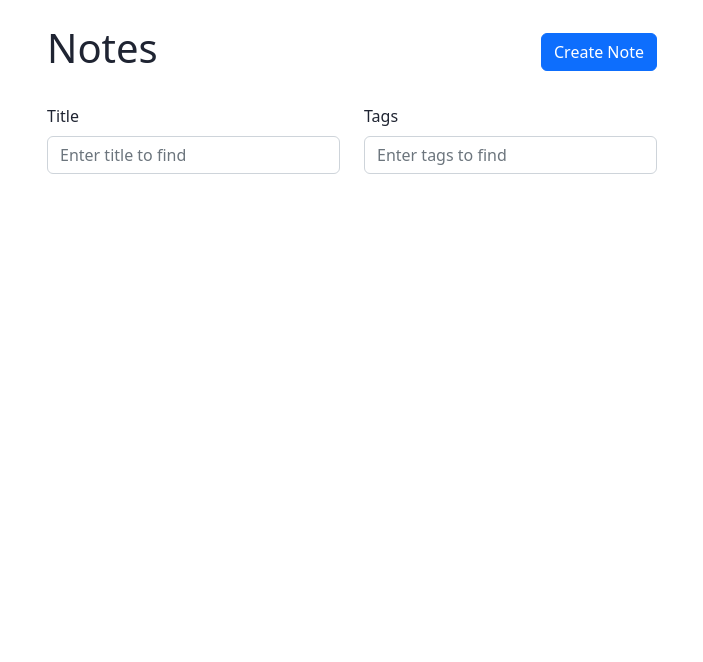
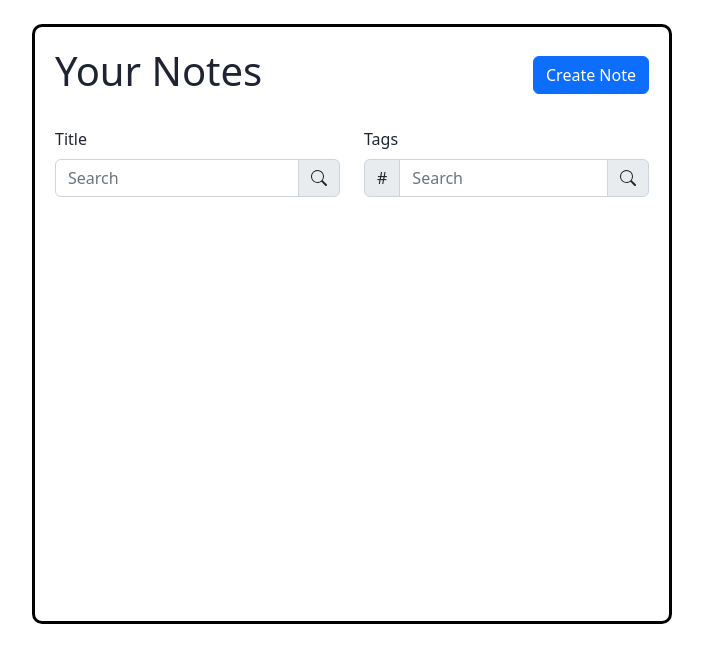
Before and after one commit to AndreewMelnik/TSNoteList, a React (Create React App) app: page / in a window 1280 px wide. Shown: the top 662 px of the page, without its empty margins (288-991 px from the left). Built offline with nearby package versions, Linux system fonts and the light colour scheme.

Commit message:
new styles added, tags "#" deleted

```diff
--- a/package.json
+++ b/package.json
@@ -13,9 +13,11 @@
     "@types/react-dom": "^18.0.9",
     "@types/react-redux": "^7.1.24",
     "bootstrap": "^5.2.3",
+    "bootstrap-icons": "^1.10.2",
     "react": "^18.2.0",
     "react-bootstrap": "^2.7.0",
     "react-dom": "^18.2.0",
+    "react-icons": "^4.7.1",
     "react-redux": "^8.0.5",
     "react-router-dom": "^6.4.4",
     "react-scripts": "5.0.1",
--- a/src/components/MainPage.tsx
+++ b/src/components/MainPage.tsx
@@ -1,10 +1,8 @@
-import { useSelector } from "react-redux";
-import { RootState } from "../store/store";
 import { NoteFilter } from "./NoteFilter";
 import { NotesList } from "./NotesList";
 
 export const Main: React.FC = () => {
-    const notes = useSelector((state: RootState) => state.notesReducer.notes);
+    // const notes = useSelector((state: RootState) => state.notesReducer.notes);
 
     // useEffect(() => {
     //   const savedNotes: NoteData[] = JSON.parse(
--- a/src/components/NoteFilter.tsx
+++ b/src/components/NoteFilter.tsx
@@ -1,10 +1,11 @@
-import { Button, Col, Form, FormControl, FormLabel, Modal, Row, } from "react-bootstrap";
+import { Button, Col, Form, FormControl, FormLabel, InputGroup, Modal, Row, } from "react-bootstrap";
 import { useState } from "react";
 import { useDispatch, useSelector } from "react-redux";
 import { setSearchQuery, setTags } from "../store/filterSlice";
 import { NoteForm } from "./NoteForm";
 import { extractTags } from "../store/util";
 import { RootState } from "../store/store";
+import { BsSearch } from "react-icons/bs";
 
 export const NoteFilter = () => {
     const [show, setShow] = useState(false);
@@ -15,11 +16,12 @@ export const NoteFilter = () => {
     const tags = useSelector(
         (state: RootState) => state.filtersReducer.tags
     );
+
     return (
         <>
             <Row className="align-items-center mb-4">
                 <Col>
-                    <h1>Notes</h1>
+                    <h1>Your Notes</h1>
                 </Col>
                 <Col xs="auto">
                     <Button variant="primary" onClick={handleShow}>
@@ -33,24 +35,37 @@ export const NoteFilter = () => {
                         <Form.Group controlId="title">
                             <FormLabel>Title</FormLabel>
                             {/*//ниже мы отслеживаем введенные данные и записываем их в состояние searchQuery*/}
+                            <InputGroup>
                                 <FormControl
                                     onChange={(event) =>
                                         dispatch(setSearchQuery(event.target.value))
                                     }
-                                placeholder="Enter title to find"
+                                    placeholder="Search"
                                 />
+                                <InputGroup.Text>
+                                    <BsSearch/>
+                                </InputGroup.Text>
+                            </InputGroup>
                         </Form.Group>
                     </Col>
                     <Col>
                         <Form.Group controlId="tags">
                             <FormLabel>Tags</FormLabel>
+                            <InputGroup>
+                                <InputGroup.Text>
+                                    #
+                                </InputGroup.Text>
                                 <FormControl
 
                                     onChange={(event) =>
                                         dispatch(setTags(extractTags(event.target.value)))
                                     }
                                     value={tags}
-                                placeholder="Enter tags to find"/>
+                                    placeholder="Search"/>
+                                <InputGroup.Text>
+                                    <BsSearch/>
+                                </InputGroup.Text>
+                            </InputGroup>
                         </Form.Group>
                     </Col>
                 </Row>
--- a/src/components/NoteItem.tsx
+++ b/src/components/NoteItem.tsx
@@ -3,7 +3,7 @@ import { useState } from "react";
 import { useDispatch } from "react-redux";
 import { NoteData } from "../types/data";
 import { deleteNote, updateNote } from "../store/notesSlice";
-import { Button, Card, FormControl, Stack } from "react-bootstrap";
+import { Badge, Button, Card, FormControl, ListGroup, Stack } from "react-bootstrap";
 import { extractTags } from "../store/util";
 import "../style.scss";
 
@@ -32,16 +32,25 @@ export const NoteItem: React.FC<NotesItemProps> = (props) => {
     };
     return (
         <Card className={"h-100 mt-4 text-reset text-decoration-none"}>
-            <Card.Body>
+            <Card.Body className={"overflow-hidden"}>
                 <Stack
                     gap={2}
-                    className="align-items-center justify-content-center h-100"
+                    className="align-items-baseline justify-content-center h-100"
                 >
                     {!NoteEdit ? (
                         <>
-                            <span className="fs-5">{title}</span>
-                            <span className="fs-5">{description}</span>
-                            <span className="tags">{tags}</span>
+                            <ListGroup.Item
+                                as="li"
+                                className="d-flex justify-content-between align-items-start"
+                            >
+                                <div className="ms-2 me-auto text-break">
+                                    <div className="fw-bold">{title}</div>
+                                    {description}
+                                </div>
+                                <Badge bg="primary" pill>
+                                    {tags}
+                                </Badge>
+                            </ListGroup.Item>
                         </>
                     ) : (
                         <>
--- a/src/store/util.ts
+++ b/src/store/util.ts
@@ -1,3 +1,3 @@
 export const extractTags = (input: string) => {
-    return Array.from(new Set(input.split(' ').map((el) => (el[0] === '#' ? el : `#${el}`))));
+    return Array.from(new Set(input.split(' ').map((el) => (el))));
 };
--- a/src/style.scss
+++ b/src/style.scss
@@ -10,23 +10,28 @@ body {
   color: #1f2432;
 
   @media (max-width: #{$md1+px}) {
-    font-size:1rem;
+    font-size: 1rem;
   }
   @media (max-width: #{$md2+px}) {
-    font-size:0.8rem;
+    font-size: 0.8rem;
   }
   @media (max-width: #{$md3+px}) {
-    font-size:0.7rem;
+    font-size: 0.7rem;
   }
   @media (max-width: #{$md4+px}) {
-    font-size:0.5rem;
+    font-size: 0.5rem;
   }
 }
 
 .container {
   max-width: $maxWidthContainer + px;
-  padding: 0 15px;
   margin: 0 auto;
+  border-radius: 10px;
+  border-style: solid;
+  padding: 20px 20px 5% 20px;
+  border-color: black;
+  max-height: 100%;
+  min-height: 600px;
 
   @media (max-width: #{$md1+px}) {
     max-width: 970px;
@@ -41,7 +46,6 @@ body {
 }
 
 
-
 .card {
   transition: translate ease-in-out 100ms, box-shadow ease-in-out 100ms;
 
@@ -51,12 +55,14 @@ body {
     box-shadow: 0 5px 8px 0 rgba(0, 0, 0, .2);
   }
 }
+
 .tags {
   background: #fff80099;
   border-radius: 5px;
   display: inline-flex;
-  font-size: 1.25rem!important;
+  font-size: 1.25rem !important;
 }
+
 span {
   cursor: default;
 }
```
Also changed, not shown: 1 other file (tests, documents, lock files or other folders). Lines whose indentation alone changed are shown as unchanged.
